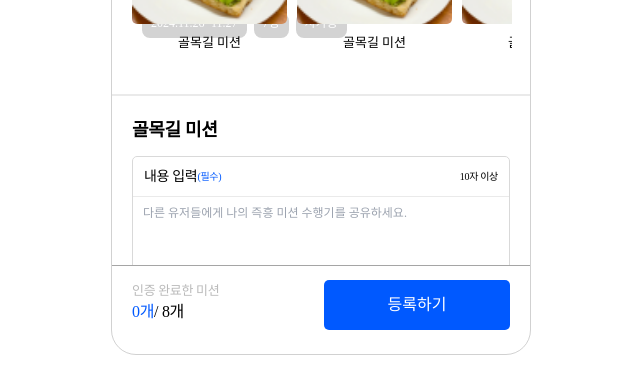
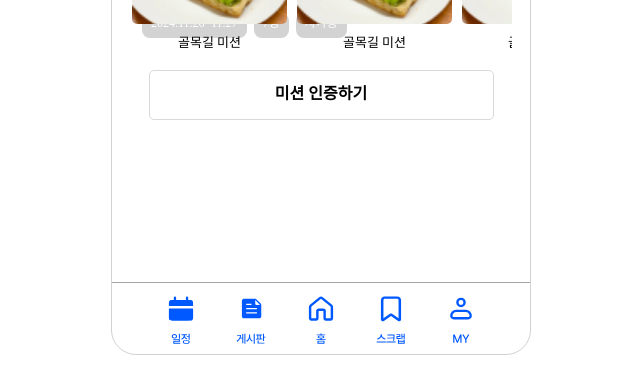
Before and after one commit to UMC-WEGO/WEGO_FE_React, a React (Vite) app in the folder WEGO_FE/: page /schedule/end/1 in a window 1280 px wide. Shown: the part 405-797 px from the top of the page, without its empty margins (319-959 px from the left). Built offline with nearby package versions, Linux system fonts and the light colour scheme; a web font is replaced by a local one.

Commit message:
FEAT: 인증하기 버튼 추가

```diff
--- a/WEGO_FE/src/components/feat3/saved-mission/SavedMission.style.ts
+++ b/WEGO_FE/src/components/feat3/saved-mission/SavedMission.style.ts
@@ -24,7 +24,7 @@ const Title = styled.p`
   text-align: left;
 `;
 
-const MoreInfor = styled.a`
+const MoreInfor = styled.p`
   display: flex;
   flex-direction: row;
   width: fit-content;
@@ -54,6 +54,21 @@ const ContentBox_noMission = styled.div`
   margin: 20px 0px;
 `;
 
+const ButtonWrap = styled.div`
+  display: flex;
+  justify-content: center;
+  align-items: center;
+`;
+const VerifyMissionButton = styled.button`
+  width: 345px;
+  height: 50px;
+  border-radius: 5px;
+  border: 1px solid #d9d9d9;
+  font-family: Pretendard;
+  font-weight: 600;
+  font-size: 16px;
+`;
+
 export {
   Container,
   TitleBoxWrap,
@@ -61,4 +76,6 @@ export {
   MoreInfor,
   ContentBox_noMission,
   ContentBox_mission,
+  VerifyMissionButton,
+  ButtonWrap,
 };
--- a/WEGO_FE/src/components/feat3/saved-mission/SavedMission.tsx
+++ b/WEGO_FE/src/components/feat3/saved-mission/SavedMission.tsx
@@ -19,6 +19,11 @@ const SavedMission = () => {
         <SavedMissionCard />
         <SavedMissionCard />
       </S.ContentBox_mission>
+      <S.ButtonWrap>
+        <S.VerifyMissionButton>미션 인증하기</S.VerifyMissionButton>
+      </S.ButtonWrap>
+
+      {/* 여행 전 미션 추가해야 할 때 */}
       {/* <S.ContentBox_noMission>
         <img src="/src/images/feat3/iconoir_plus-circle-solid.svg" alt="" />
         미션을 추가하세요!
--- a/WEGO_FE/src/pages/feat_3/schedule-end/EndSchedulePage.tsx
+++ b/WEGO_FE/src/pages/feat_3/schedule-end/EndSchedulePage.tsx
@@ -5,6 +5,7 @@ import SavedMission from '../../../components/feat3/saved-mission/SavedMission';
 import MissionVerification from '../../../components/feat3/missionVerification/MissionVerification';
 import RegisterMission from '../../../components/feat3/registerMission/RegisterMission';
 import SectionGrayLine from '../../../components/feat3/SectionGrayLine';
+import Navbar from '../../../components/navbar/Navbar';
 
 // 일정 여행 보여주는 시작 화면
 function EndSchedulePage() {
@@ -15,10 +16,11 @@ function EndSchedulePage() {
       </S.TopSection>
       <S.MainSection>
         <SavedMission />
-        <SectionGrayLine />
-        <MissionVerification />
+        {/* <SectionGrayLine />
+        <MissionVerification /> */}
       </S.MainSection>
-      <RegisterMission />
+      {/* <RegisterMission /> */}
+      <Navbar />
     </S.Container>
   );
 }
```
